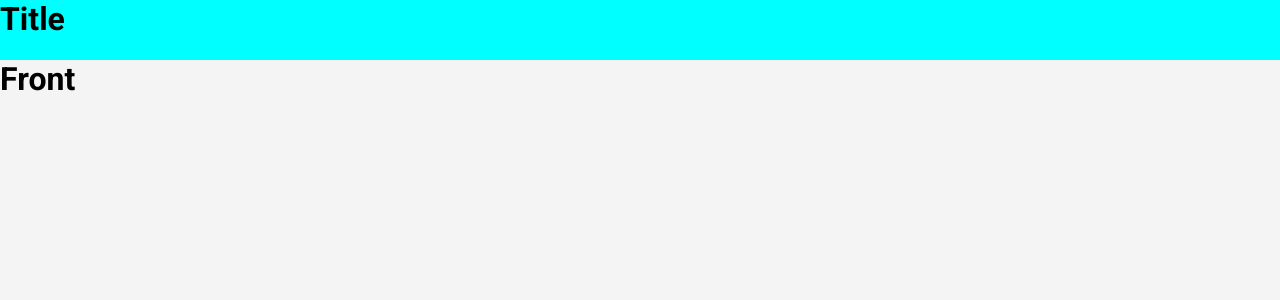
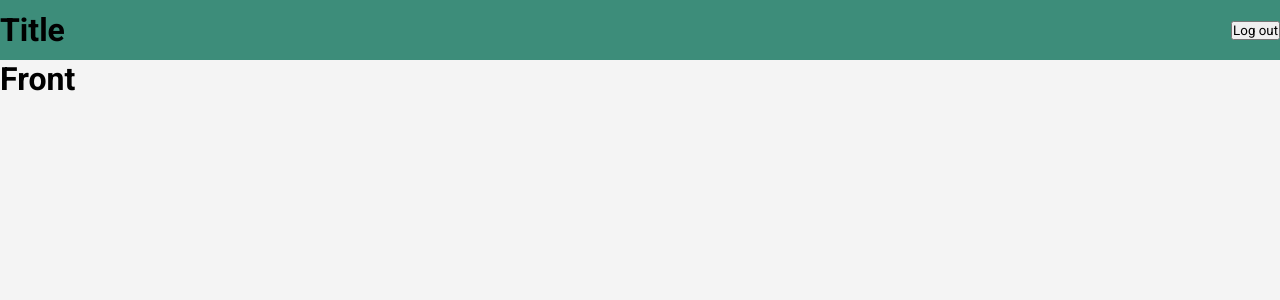
Before and after one commit to nadazaric/udd-document-search, a Next.js app in the folder front/: page / in a window 1280 px wide. Shown: the top 300 px of the page. Built offline with nearby package versions, Linux system fonts and the light colour scheme; sample sign-in values are in the browser's storage.

Commit message:
Add: Logout

```diff
--- a/front/components/widgets/Layout.jsx
+++ b/front/components/widgets/Layout.jsx
@@ -1,17 +1,26 @@
 import style from '../../styles/Layout.module.css'
 import { useEffect, useState } from "react"
 import Navbar from './Navbar'
+import { useRouter } from 'next/router'
+import { getUserRole } from '@/helpers/Auth'
 
 export default function Layout({ children }) {
+    const router = useRouter()
+    const [isPageVisible, setIsPageVisible] = useState(false)
+    const [isNavbarVisible, setIsNavbarVisible] = useState(false)
 
-    const [isNavbarVisible, setIsNavbarVisible] = useState(false)
     useEffect(() => {
-        if (typeof window !== "undefined") {
-            setIsNavbarVisible(!window.location.pathname.includes("auth"))
-        }
-    }, [])
+        const role = getUserRole()
+        if (!router.pathname.includes('auth') && !role) {
+            setIsPageVisible(false)
+            router.push('/auth')
+        } else setIsPageVisible(true)
+        if (router.pathname.includes('auth')) setIsNavbarVisible(false)
+        else setIsNavbarVisible(true)
+    }, [router])
 
-    return (
+    if (!isPageVisible) return null
+    else return (
         <div>
             {isNavbarVisible &&
                 <div className={style.navbar}> <Navbar/> </div>
--- a/front/components/widgets/Navbar.jsx
+++ b/front/components/widgets/Navbar.jsx
@@ -1,10 +1,19 @@
+import { logOut } from '@/helpers/Auth'
 import style from '../../styles/Navbar.module.css'
+import { useRouter } from 'next/router'
 
 export default function Navbar() {
+    const router = useRouter()
 
     return(
         <div className={`${style.wrapper}`}>
             <h1>Title</h1>
+            <button onClick={() => {
+                router.push('/auth')
+                logOut()
+            }}>
+                Log out
+            </button>
         </div>
     )
 }
--- a/front/styles/Form.module.css
+++ b/front/styles/Form.module.css
@@ -76,6 +76,10 @@
     background-color: rgba(var(--PrimaryColor), 0.8) !important;
 }
 
+.raisedButton:focus {
+    background-color: rgba(var(--PrimaryColor), 0.8) !important;
+}
+
 .raisedButton:disabled {
     background-color: rgba(var(--SecondaryColor), 0.5) !important;
     color: rgba(0, 0, 0, 0.5) !important;
--- a/front/styles/Navbar.module.css
+++ b/front/styles/Navbar.module.css
@@ -1,5 +1,8 @@
 .wrapper{
     width: 100%;
     height: var(--NavbarHeight);
-    background-color: aqua;
+    background-color: rgba(var(--PrimaryColor), 1);
+    display: flex;
+    justify-content: space-between;
+    align-items: center;
 }
```
Also changed, not shown: front/components/auth/LoginForm.jsx (line endings or trailing spaces).
